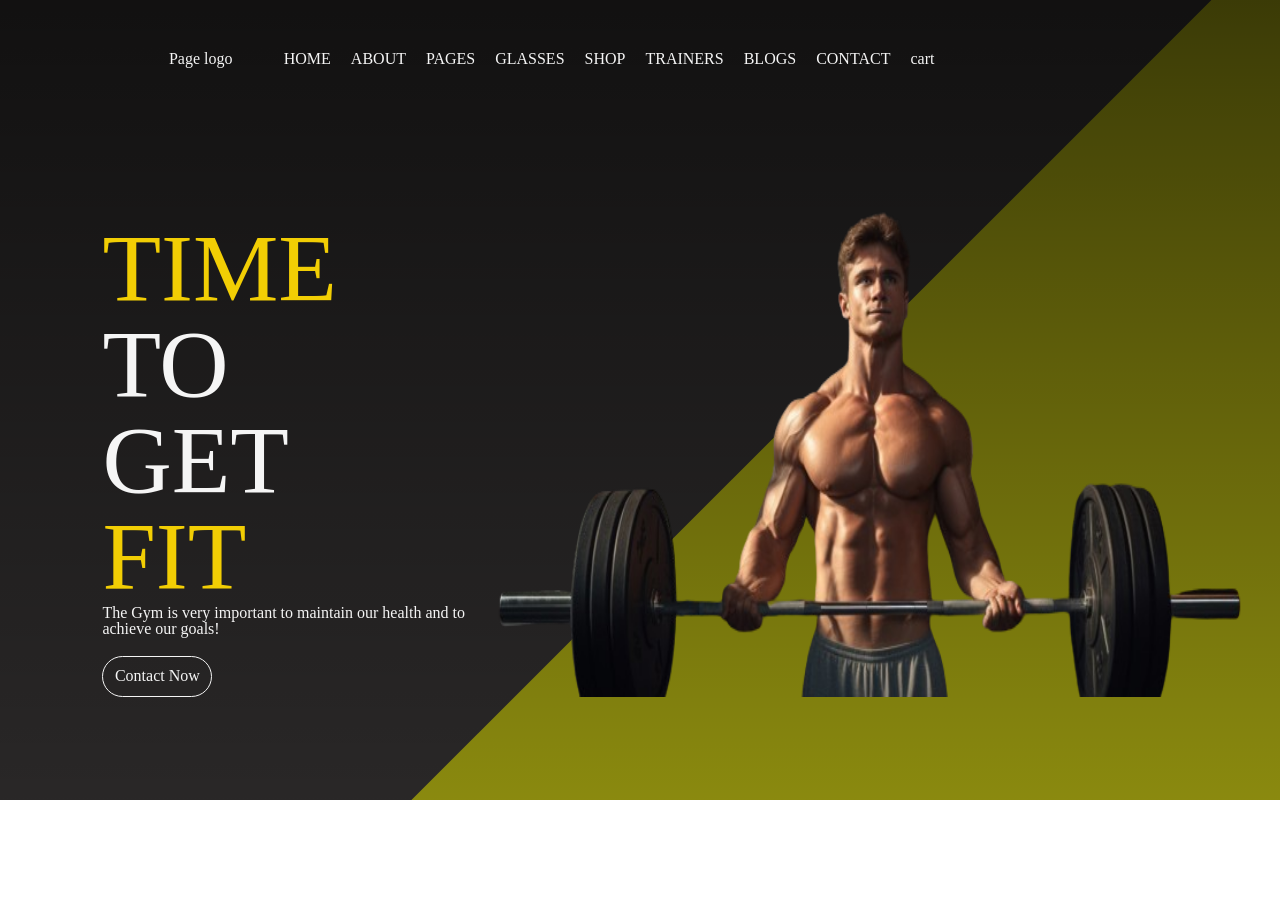
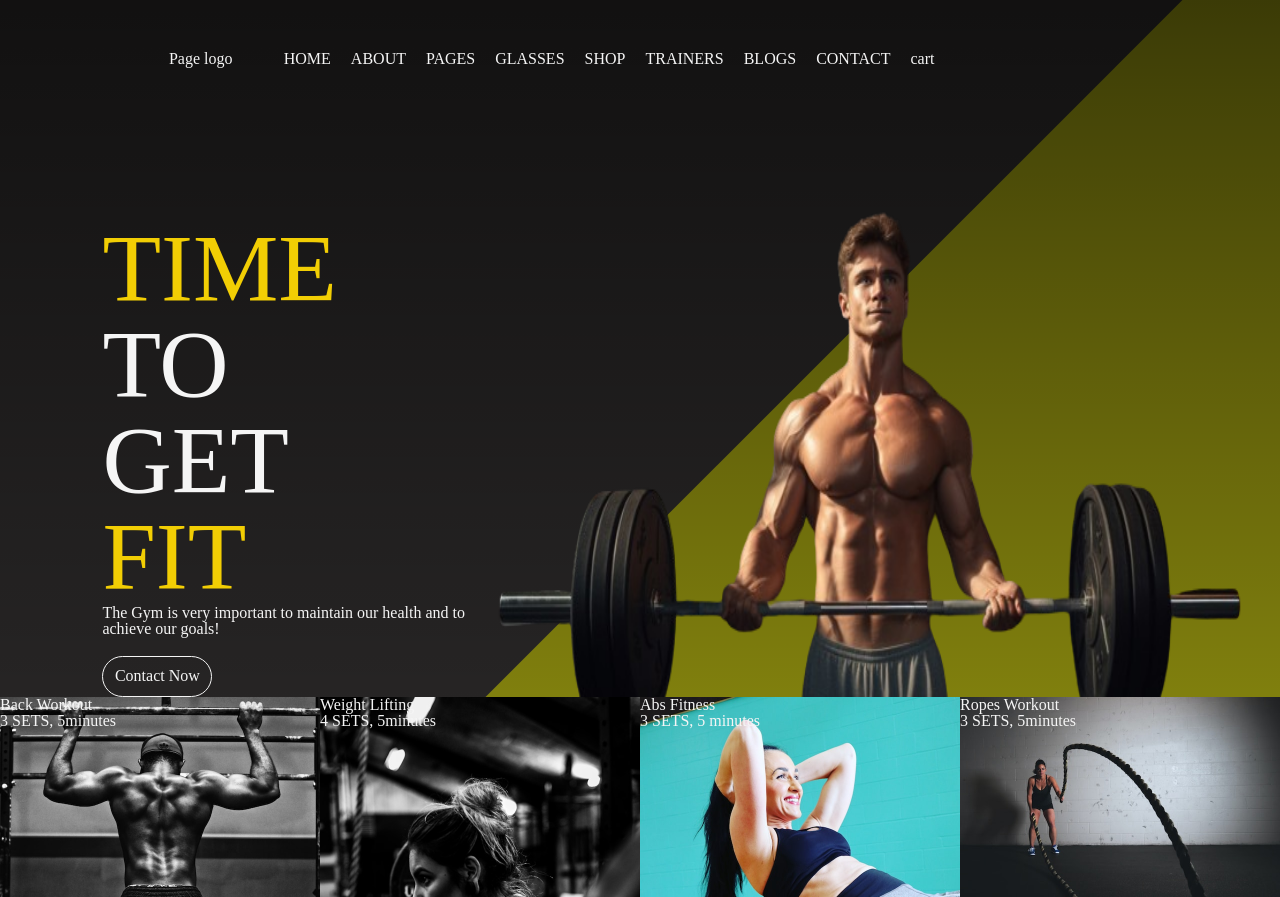
Before and after one commit to JuanMartinez503/fitness-page-design, a React (Vite) app: page / in a window 1280 px wide. Before the commit the page ends 800 px from the top, so only its background shows below. Built offline with nearby package versions, Linux system fonts and the light colour scheme.

Commit message:
worked on the image container

```diff
--- a/src/App.css
+++ b/src/App.css
@@ -2,7 +2,7 @@ header {
   z-index: 1;
   position: relative;
   color: #f5f5f5;
-  height: 100vh;
+ min-height: 100vh;
   position: relative;
   background-color: rgb(59, 56, 56);
   overflow: hidden;
@@ -24,7 +24,7 @@ header::after {
   content: '';
   top: 0;
   left: 0;
-  height: 100vh;
+  min-height: 100vh;
   width: 100%;
   z-index: 2;
   position: absolute;
@@ -91,3 +91,14 @@ nav {
   color: black !important;
   transition: all .3s;
  }
+ .image-container{
+  display: flex ;
+  flex-direction: row;
+ }
+ .image-container div{
+  width: 100%;
+  height: 25vh;
+  background-size: cover;
+  background-repeat: no-repeat;
+
+ }
--- a/src/components/Header.tsx
+++ b/src/components/Header.tsx
@@ -1,4 +1,10 @@
 import lifter from '../images/lifter.png'
+import ImageContainer from './ImageContainer.tsx'
+import abWork from '../images/ab.jpg'
+import backWork from  '../images/back-work.jpg'
+import ropeWork from '../images/rope-work.jpg'
+import squatting from '../images/squatting.jpg'
+
 
 
 export default function Header(){
@@ -32,6 +38,13 @@ export default function Header(){
               </div>
                 <img src={lifter} alt="main lifting weights" />
             </div>
+            <div className="image-container">
+            <ImageContainer src={backWork} name='Back Workout' duration='3 SETS, 5minutes'/>
+            <ImageContainer src={squatting} name='Weight Lifting' duration='4 SETS, 5minutes'/>
+            <ImageContainer src={abWork} name='Abs Fitness' duration='3 SETS, 5 minutes'/>
+            <ImageContainer src={ropeWork} name='Ropes Workout' duration='3 SETS, 5minutes'/>
+            </div>
+
             </section>
 
         </header>
--- /dev/null
+++ b/src/components/ImageContainer.tsx
@@ -0,0 +1,22 @@
+import React from 'react';
+
+type ImageContainerProps = {
+  src: string;
+  name: string;
+  duration: string;
+};
+
+export default function ImageContainer({ src, name, duration }: ImageContainerProps) {
+  const containerStyle: React.CSSProperties = {
+    backgroundImage: `url(${src})`,
+  };
+
+  return (
+    <div className="image-container">
+      <div style={containerStyle}>
+        <h3 className="name">{name}</h3>
+        <p className="duration">{duration}</p>
+      </div>
+    </div>
+  );
+}
```
